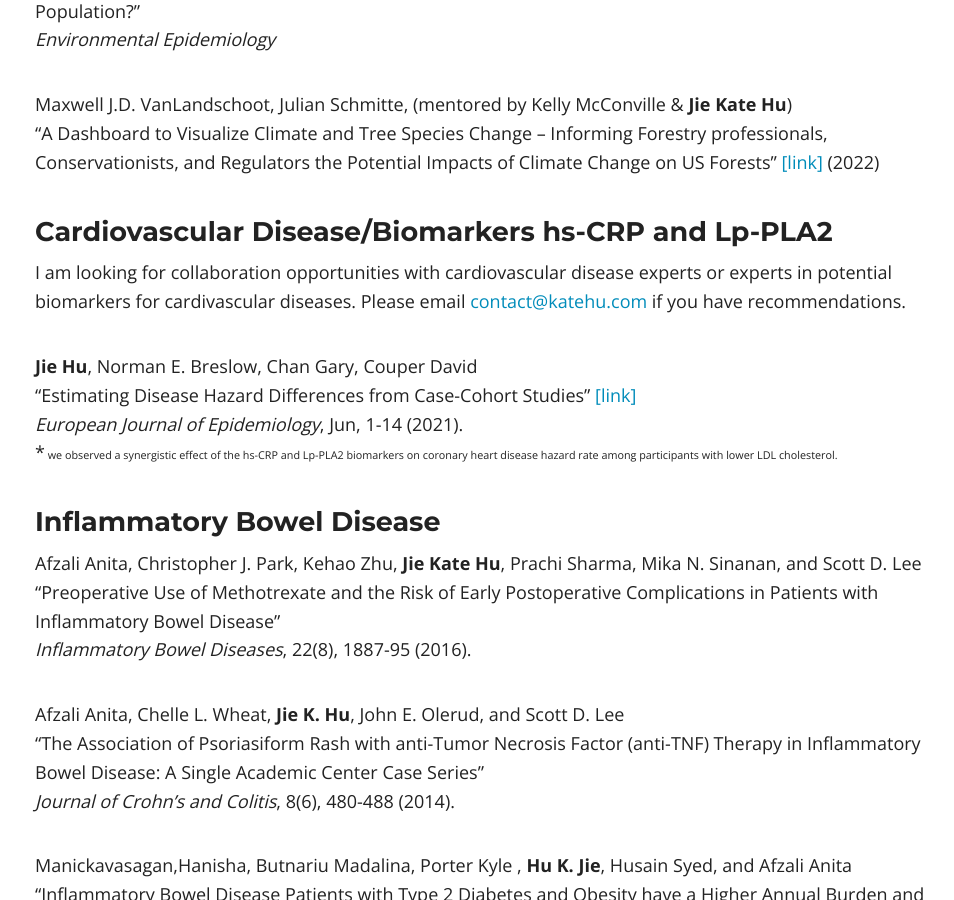
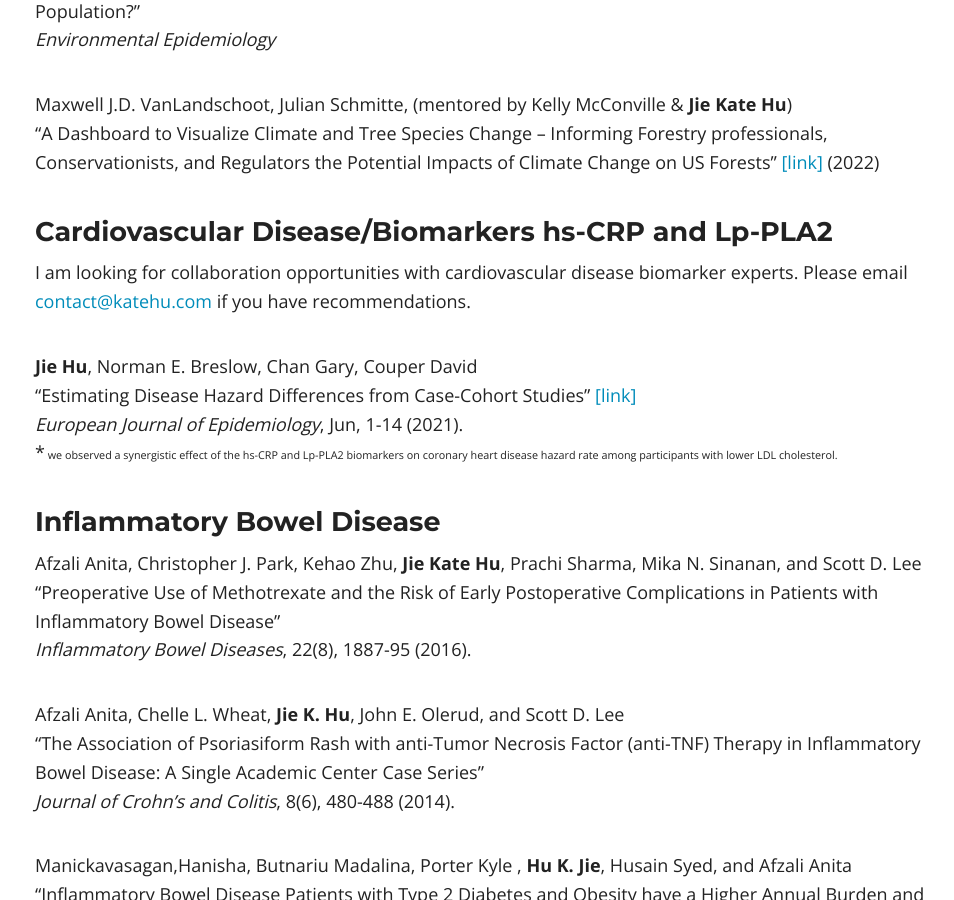
Before and after one commit to katehu/katehu.github.io, a Jekyll site: the page built from publications.md, in a window 1280 px wide and 900 px high, scrolled down 2675 px. Shown: the whole window, without its empty margins (155-1109 px from the left). Built offline with Jekyll 4.4.1, drawn with Linux system fonts in a browser that asks for light colours; nearby versions of some CDN libraries; some of the changed lines change nothing that is shown; some of the changed text lies outside the part shown.

Commit message:
Update publications.md

```diff
--- a/publications.md
+++ b/publications.md
@@ -4,21 +4,17 @@
 title: Publications
 ---
 
-# Methodologies, Theory, and Software
+# Methods, Theory, and Software
 
 
  **Jie Hu**, Eric Tchetgen Tchetgen, Francesca Dominici<br/>
 “Leveraging Auxiliary Information to Adjust for Unmeasured Confounding in Time Series Study Designs”<br/>
 in revision for *Nature Review Method Primer* <br/>
 
-
-
-
 **Jie Hu**, “A Z-estimation System: A Modular Approach to Model Development” <br/>
 (plan to submit in 2023) <br/>
 
 **Hu, J**. System and Method for Modular Design of Statistical Models (U. S. Application Serial No. 18/051,403) <br/>
-
 
 **Hu**, J & Carrion C. (2022) Using Causal Learning Algorithms to Assist in
 Agricultural Management Decisions. (U.S. Patent No. #11,406,053) [[link]](https://uspto.report/patent/grant/11,406,053)<br/>
@@ -27,30 +23,22 @@
 “Estimating Disease Hazard Differences from Case-Cohort Studies” [[link]](https://link.springer.com/article/10.1007/s10654-021-00739-3)<br/>
 *European Journal of Epidemiology*, Jun, 1-14 (2021). <br/>
 
-
 Norman Breslow and **Jie Kate Hu**<br/>
 "Survival Analysis of Case-Control Data: A Sample Survey Approach" [[link]](https://www.mn.uio.no/math/english/research/groups/statistics-data-science/handbook-of-case-control-studies/chapter-17/)<br/>
 *Handbook of Statistical Methods for Case-Control Studies*, Chapman and Hall/CRC, (2018). <br/>
-
 
   Norman E. Breslow, **Jie Hu**, Jon A. Wellner<br/>
 “Z-estimation and Stratified Samples: Application to Survival Models” [[link]](https://www.ncbi.nlm.nih.gov/pmc/articles/PMC4503541/)<br/>
 *Lifetime Data Analysis*, 21, 493-516 (2015).<br/>
 
-
 "A Z-estimation system for two-phase sampling with applications to additive hazards models and epidemiologic studies"
    [[link]](https://digital.lib.washington.edu/researchworks/handle/1773/27427) <br/>
 PhD Diss.*University of Washington ResearchWorks Archive* (2014). <br/>
-
-
 
 **Jie Kate Hu** , Xianlong Wang, Pei Wang <br/>
 “Testing Gene-gene Interactions in Genome Wide Association Studies” [[link]](https://www.ncbi.nlm.nih.gov/pmc/articles/PMC4487553/)<br/>
 *Genetic Epidemiology*, 38, 123-134 (2014). <br/>
 *<small>  Studied definitions of gene-gene interaction; pointed out the flaws in comparison studies of gene-gene interaction testing methods in literature due to variation in definitions; provided conditions of when these tests were comparable <small>  <br/>
-
-
-
 
 An R package:<br/>
 **Jie Hu** "Fit Additive Hazards Models for Survival Analysis", CRAN - Package *addhazard* (2020). [[link1]](https://github.com/katehu/addhazard) [[link2]](https://cran.r-project.org/web/packages/addhazard/index.html)<br/>
@@ -63,14 +51,11 @@
 
 Tutorial2 - analysis of an Atherosclerosis Risk in Communities Study (ARIC) dataset [[link to analysis code]](https://static-content.springer.com/esm/art%3A10.1007%2Fs10654-021-00739-3/MediaObjects/10654_2021_739_MOESM1_ESM.pdf)
 
-
-
-# Study desgins <a name="study-design"></a>
+# Study designs <a name="study-design"></a>
 
 **Jie Kate Hu**, Gary Chan <br/>
 “Weights Determination in Generalized Case-Cohort Study”<br/>
 (plan to submit in 2023). <br/>
-
 
 **Hu, J**, Jerkins, J, Goebel, N. Routing Method for Mobile Monitoring Platforms --- A scalable sampling method that dispatches a fleet of vehicles to collect environmental data unbiasedly (U. S. Application Serial No.17/332789) [[link]](https://uspto.report/patent/app/20210377708) <br/>
 
@@ -83,8 +68,6 @@
 
 Zheng, ZS, **Hu, J**, Malone, M, Vogel N, A Time-Series Clustering
 Approach for Soil Moisture Probes Placement. Technical Report*, The Climate Corporation, 2017
-
-
 
 # Applications <a name="application"></a>
 
@@ -105,14 +88,12 @@
 
 ### Cardiovascular Disease/Biomarkers hs-CRP and Lp-PLA2
 
-I am looking for collaboration opportunities with  cardiovascular disease experts or experts in potential biomarkers for cardivascular diseases. Please email [contact@katehu.com](contact@katehu.com) if you have recommendations.
+I am looking for collaboration opportunities with  cardiovascular disease biomarker experts. Please email [contact@katehu.com](contact@katehu.com) if you have recommendations.
 
 **Jie Hu**, Norman E. Breslow, Chan Gary, Couper David <br/>
 “Estimating Disease Hazard Differences from Case-Cohort Studies” [[link]](https://link.springer.com/article/10.1007/s10654-021-00739-3)<br/>
 *European Journal of Epidemiology*, Jun, 1-14 (2021). <br/>
 *<small> we observed a synergistic effect of the hs-CRP and Lp-PLA2 biomarkers on coronary heart disease hazard rate among participants with lower LDL cholesterol. <small>
-
-
 
 ### Inflammatory Bowel Disease
 <!--Collaborator: Afzali Anita [[link]](https://med.uc.edu/landing-pages/faculty-profile/index/pubs/afzaliaa))-->
```
